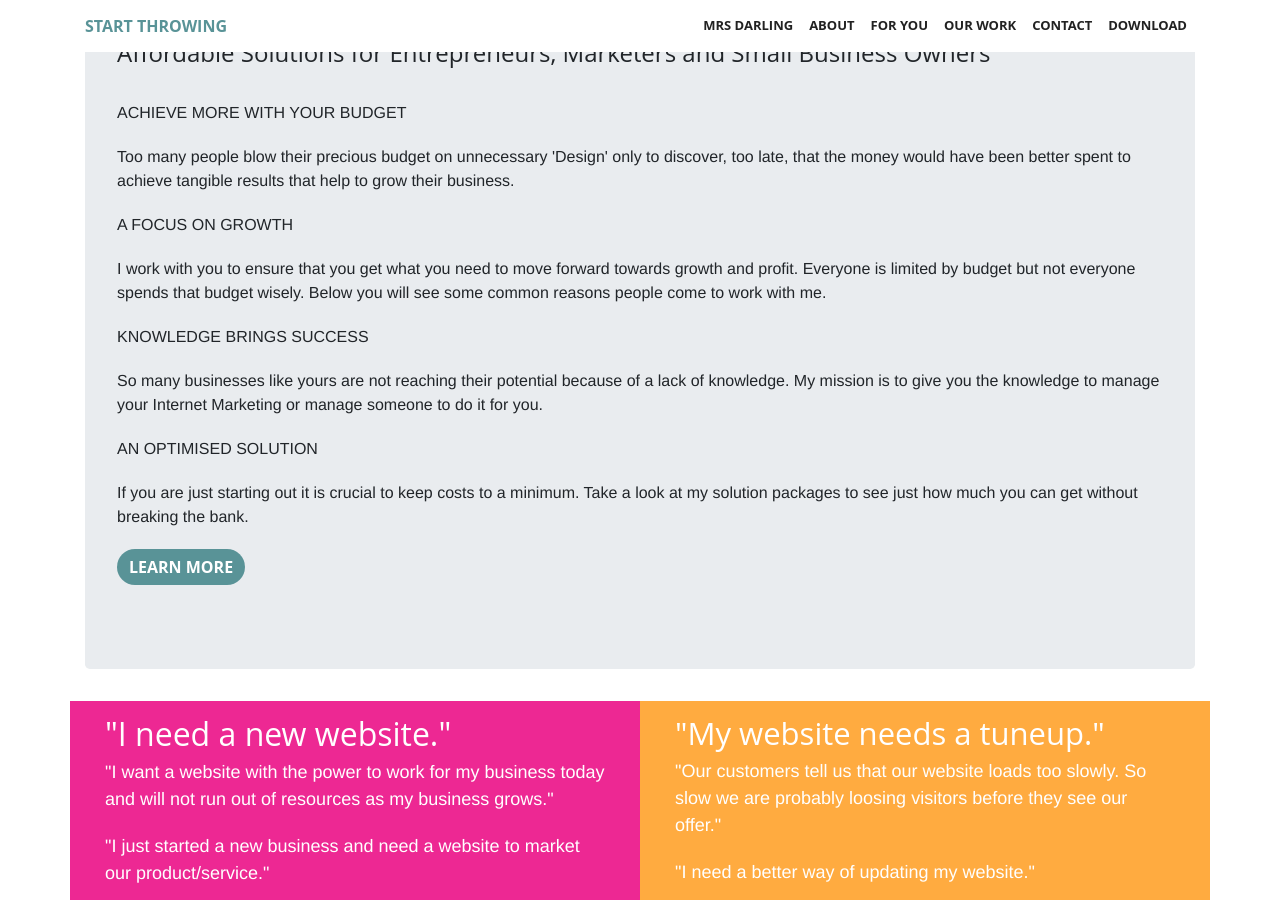
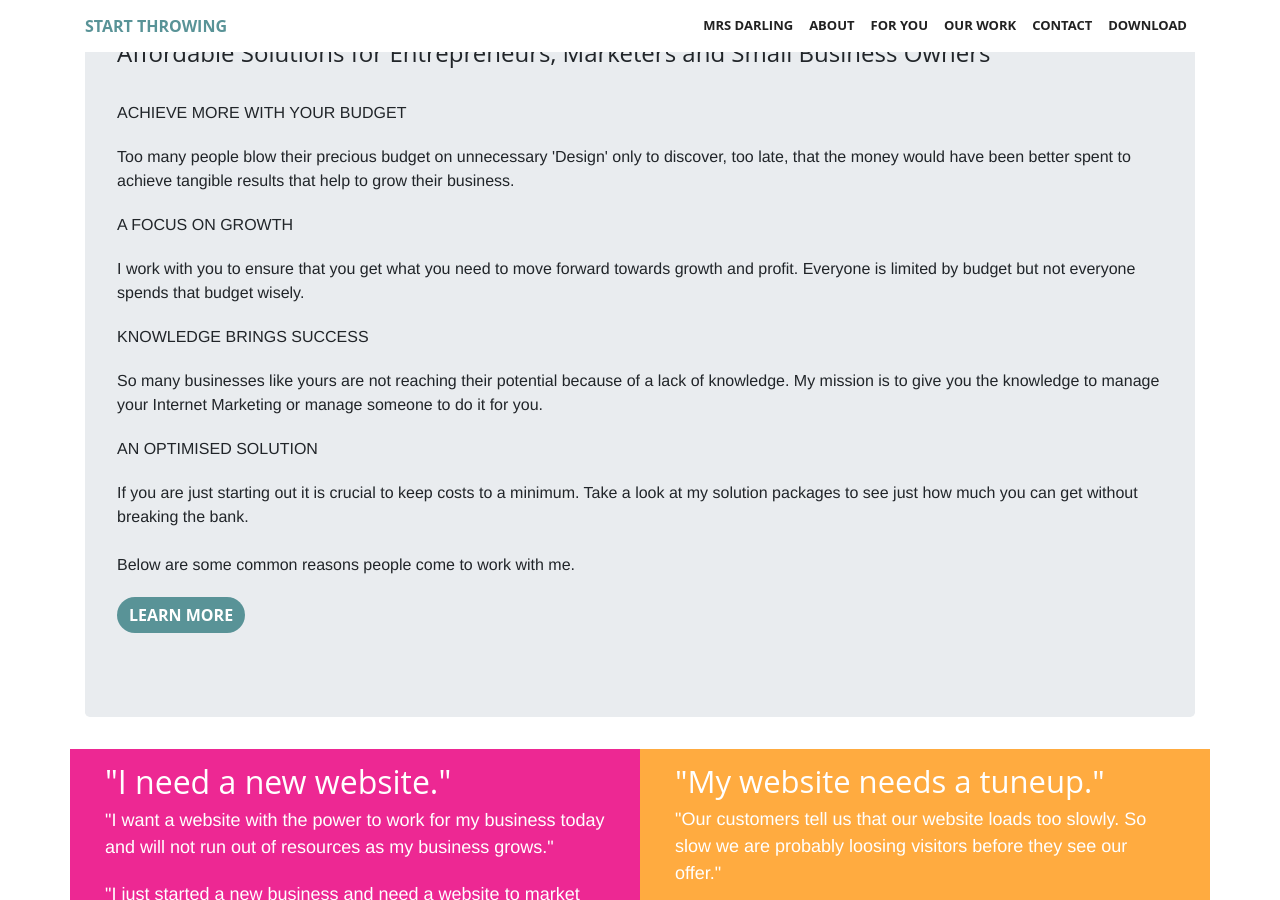
Before and after one commit to primertest-org/ADAADA, a Jekyll site: the page built from index.html, in a window 1280 px wide and 900 px high, scrolled down 1076 px. Built offline with Jekyll 4.4.1, drawn with Linux system fonts in a browser that asks for light colours; some web fonts are replaced.

Commit message:
Updated '_includes/about.html' via CloudCannon

```diff
--- a/_includes/about.html
+++ b/_includes/about.html
@@ -1,7 +1,7 @@
 <section id="about">
 <div>
         <div class="container">
-            <div class="jumbotron d-inline-block editable"><h1>Optimised Websites for Internet Marketing Success</h1><h1 style="font-size:24px;">Affordable Solutions for Entrepreneurs, Marketers and Small Business Owners<br />&nbsp;</h1><p>ACHIEVE MORE WITH YOUR BUDGET</p><p>Too many people blow their precious budget on unnecessary 'Design' only to discover, too late, that the money would have been better spent to achieve tangible results that help to grow their business.</p><p>A FOCUS ON GROWTH</p><p>I work with you to ensure that you get what you need to move forward towards growth and profit. Everyone is limited by budget but not everyone spends that budget wisely. Below you will see some common reasons people come to work with me.</p><p>KNOWLEDGE BRINGS SUCCESS</p><p>So many businesses like yours are not reaching their potential because of a lack of knowledge. My mission is to give you the knowledge to manage your Internet Marketing or manage someone to do it for you.</p><p>AN OPTIMISED SOLUTION</p><p>If you are just starting out it is crucial to keep costs to a minimum. Take a look at my solution packages to see just how much you can get without breaking the bank.</p><p><a class="btn btn-primary cc-active" role="button" href="#">Learn more</a></p></div>
+            <div class="jumbotron d-inline-block editable"><h1>Optimised Websites for Internet Marketing Success</h1><h1 style="font-size:24px;">Affordable Solutions for Entrepreneurs, Marketers and Small Business Owners<br />&nbsp;</h1><p>ACHIEVE MORE WITH YOUR BUDGET</p><p>Too many people blow their precious budget on unnecessary 'Design' only to discover, too late, that the money would have been better spent to achieve tangible results that help to grow their business.</p><p>A FOCUS ON GROWTH</p><p>I work with you to ensure that you get what you need to move forward towards growth and profit. Everyone is limited by budget but not everyone spends that budget wisely.</p><p>KNOWLEDGE BRINGS SUCCESS</p><p>So many businesses like yours are not reaching their potential because of a lack of knowledge. My mission is to give you the knowledge to manage your Internet Marketing or manage someone to do it for you.</p><p>AN OPTIMISED SOLUTION</p><p>If you are just starting out it is crucial to keep costs to a minimum. Take a look at my solution packages to see just how much you can get without breaking the bank.<br /><br />Below are some common reasons people come to work with me.</p><p><a class="btn btn-primary cc-active" role="button" href="#">Learn more</a></p></div>
         </div>
 
 <div class="container">
```
